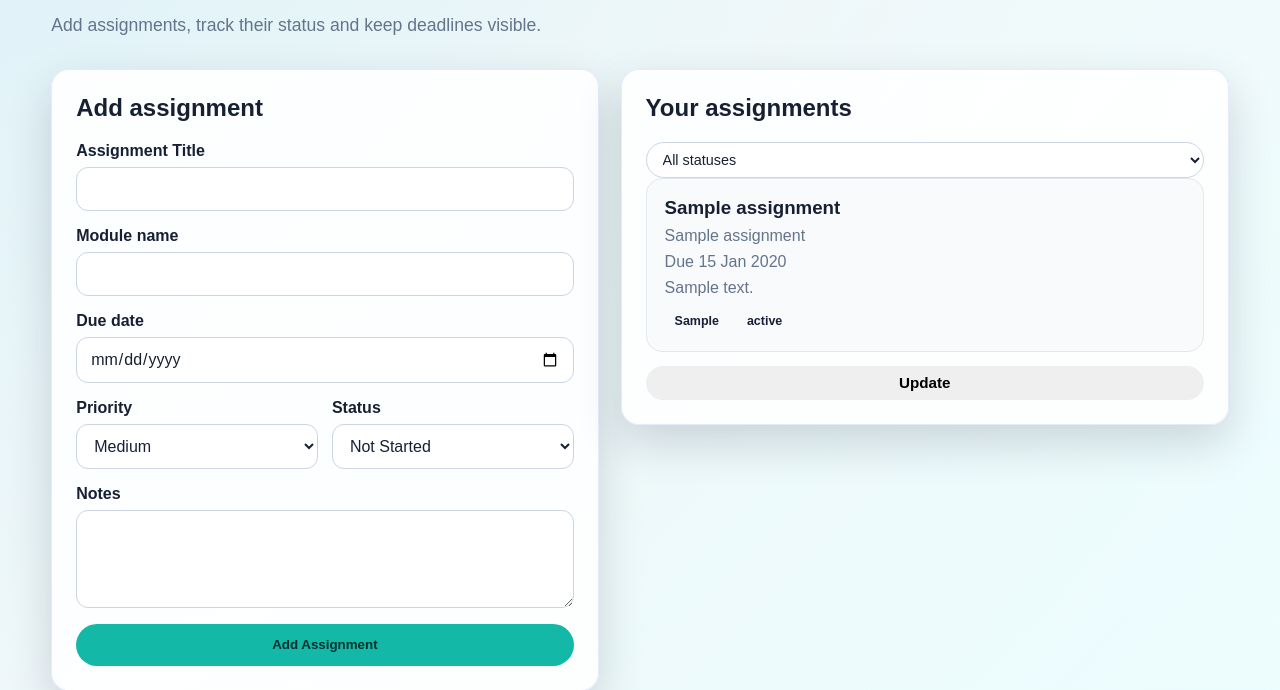
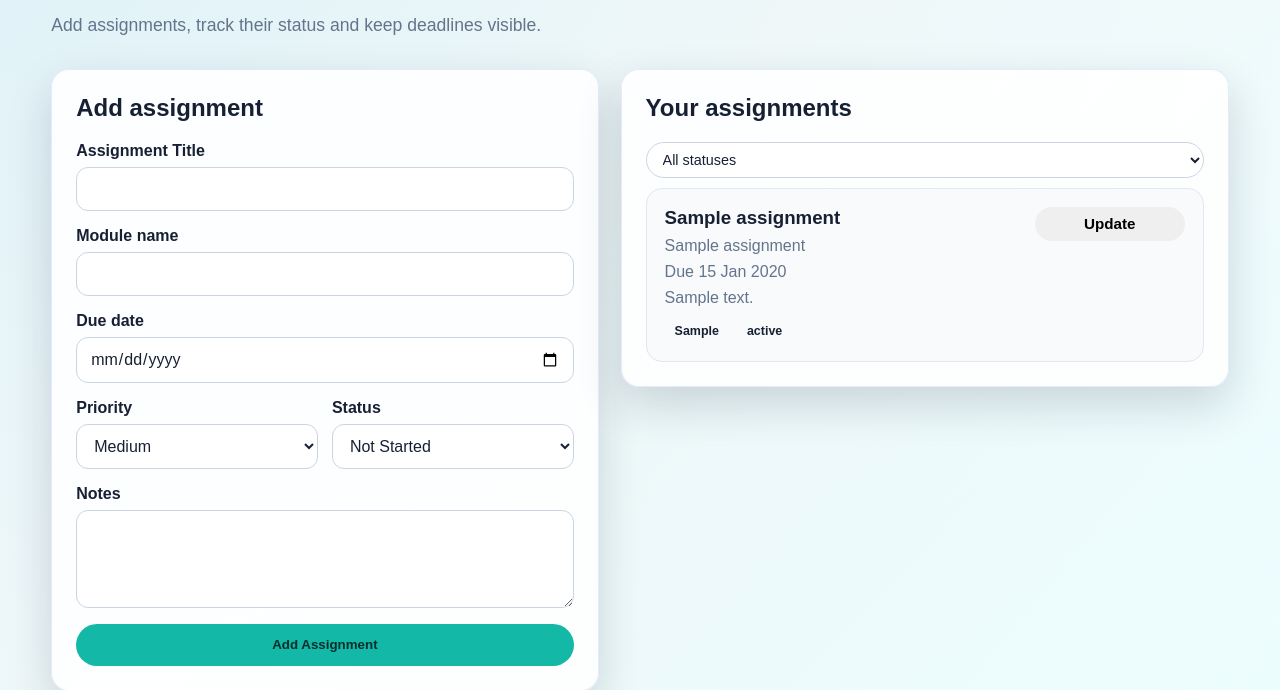
Before and after one commit to ScriptusDigital/Database_Assignment, a Flask app: page /assignments in a window 1280 px wide. Shown: the part 206-896 px from the top of the page. Run offline with Flask 3, Linux system fonts and the light colour scheme; a user stored in the database is signed in; tables that the repository leaves empty hold one stand-in row (values such as "Sample post").

Commit message:
fix: extra commands removed

```diff
--- a/Static/css/style.css
+++ b/Static/css/style.css
@@ -315,13 +315,15 @@ a {
 
 .record-list {
     display: grid;
-    gap: 14px;
+    gap: 5px;
 }
 
 .record-card {
     display: flex;
     justify-content: space-between;
     gap: 18px;
+    margin-top: 10px;
+
     padding: 18px;
     border: 1px solid var(--line);
     border-radius: 16px;
--- a/Templates/assignments.html
+++ b/Templates/assignments.html
@@ -73,7 +73,6 @@
           <option value="In progress"> In progress       </option>
              <option value="Completed">  Completed      </option>
 </select>
-
 </div>
 
 {% if assignments %}
@@ -107,7 +106,6 @@
 </div>
 
 
-</div>
 
 <div class="record-actions">
 
```
